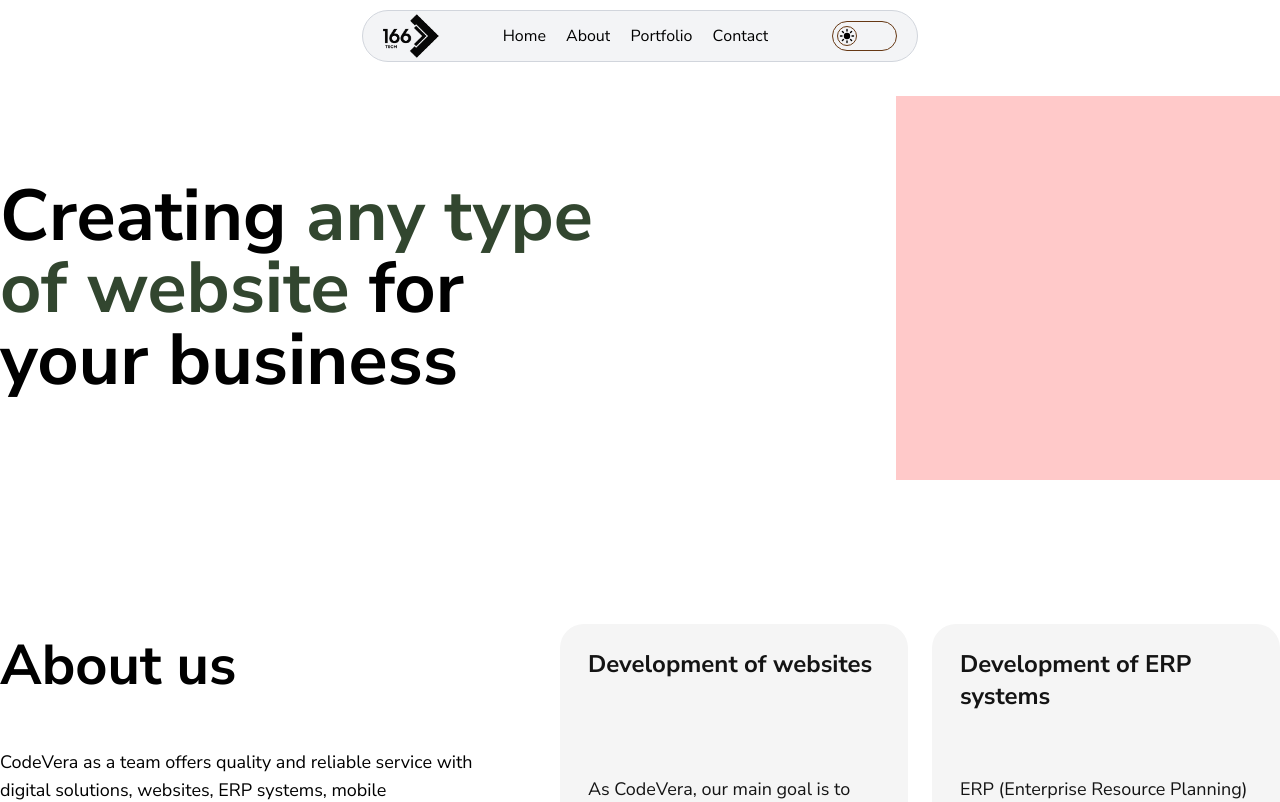
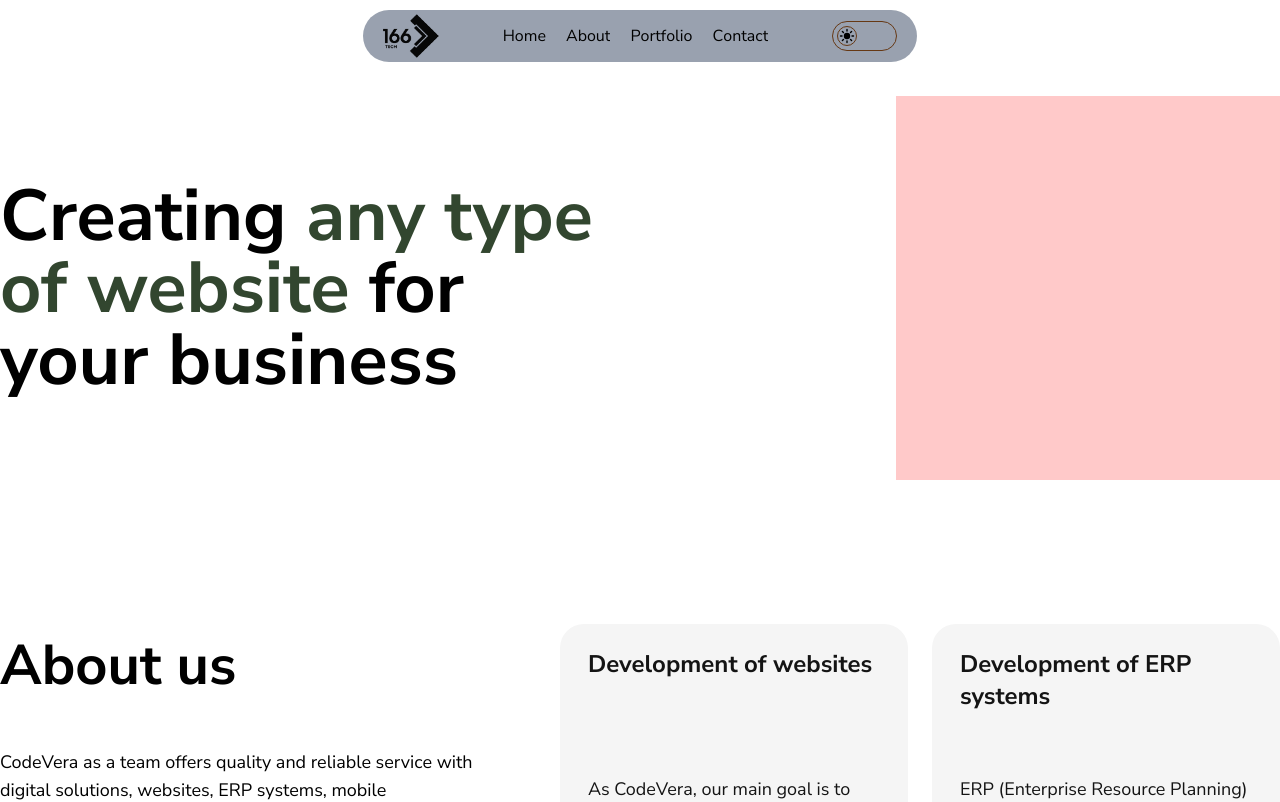
Before and after one commit to kamilaghayev/codevera-portfolio, a Next.js app: page / in a window 1280 px wide. Shown: the top 802 px of the page. Built offline with nearby package versions, Linux system fonts and the light colour scheme; what @ant-design/nextjs-registry would draw is missing.

Commit message:
`Refactor burger menu and header components: update CSS classes for body overflow and header styles`

```diff
--- a/src/components/burger-menu/index.jsx
+++ b/src/components/burger-menu/index.jsx
@@ -10,13 +10,13 @@ const BurgerMenu = () => {
 
 	useEffect(() => {
 		if (isOpen) {
-			document.body.classList.add("no-scroll");
+			document.body.classList.add("overflow-hidden");
 		} else {
-			document.body.classList.remove("no-scroll");
+			document.body.classList.remove("overflow-hidden");
 		}
 
 		return () => {
-			document.body.classList.remove("no-scroll");
+			document.body.classList.remove("overflow-hidden");
 		};
 	}, [isOpen]);
 	return (
--- a/src/components/header/index.jsx
+++ b/src/components/header/index.jsx
@@ -105,7 +105,8 @@ export const Header = () => {
 	}
 	return (
 		<header className='w-full min-h-16 flex-center sticky top-0 pt-2 z-[44]'>
-			<div className='mx-2.5 xs-3:mx-auto flex items-center gap-16 justify-between border px-5 h-full w-full xs-3:w-9/12 md:w-fit min-h-[52px] rounded-4xl border-gray-300 bg-gray-100'>
+			<div className='relative mx-2.5 xs-3:mx-auto flex items-center gap-16 justify-between px-5 h-full w-full xs-3:w-9/12 md:w-fit min-h-[52px] rounded-4xl bg-gray-400 '>
+
 				<Link href={getUrls().home()}>
 					<Image src={'/logo.webp'} width={56} height={46} alt='CodeVera' />
 				</Link>
```
